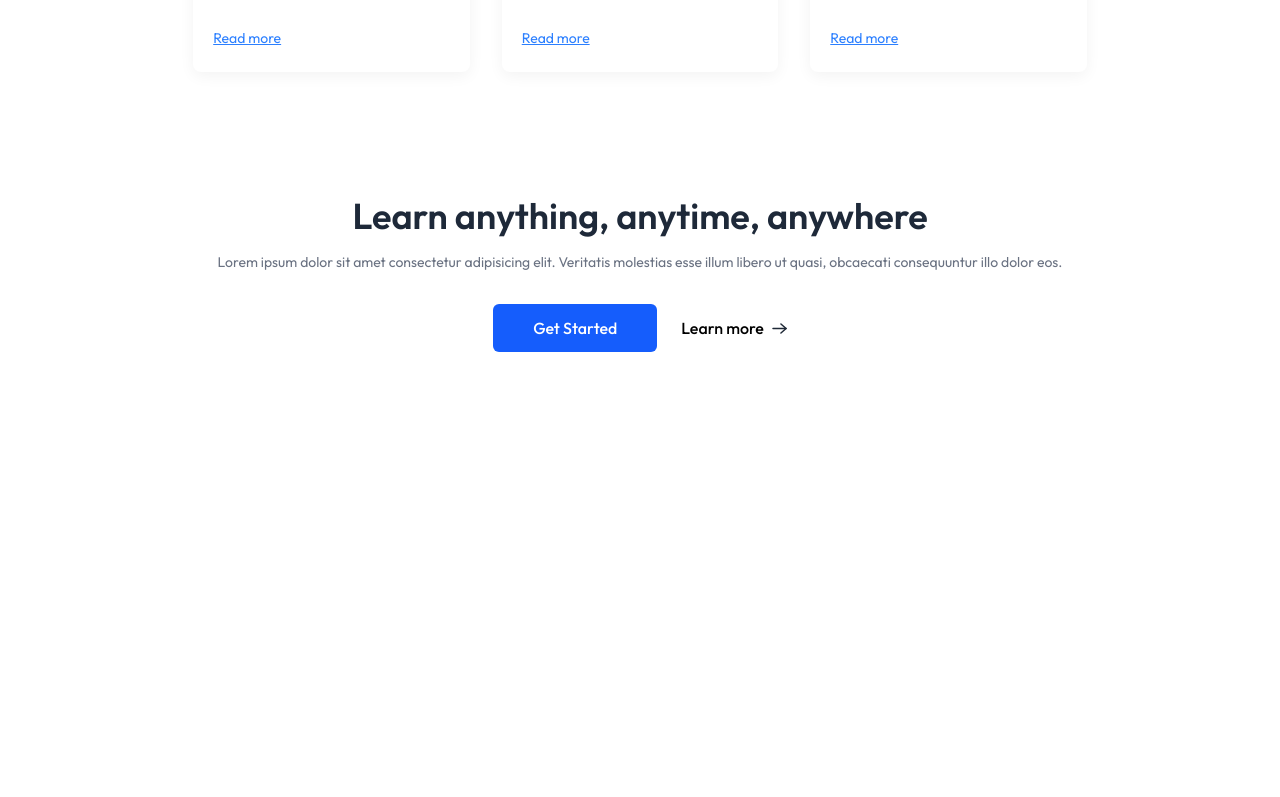
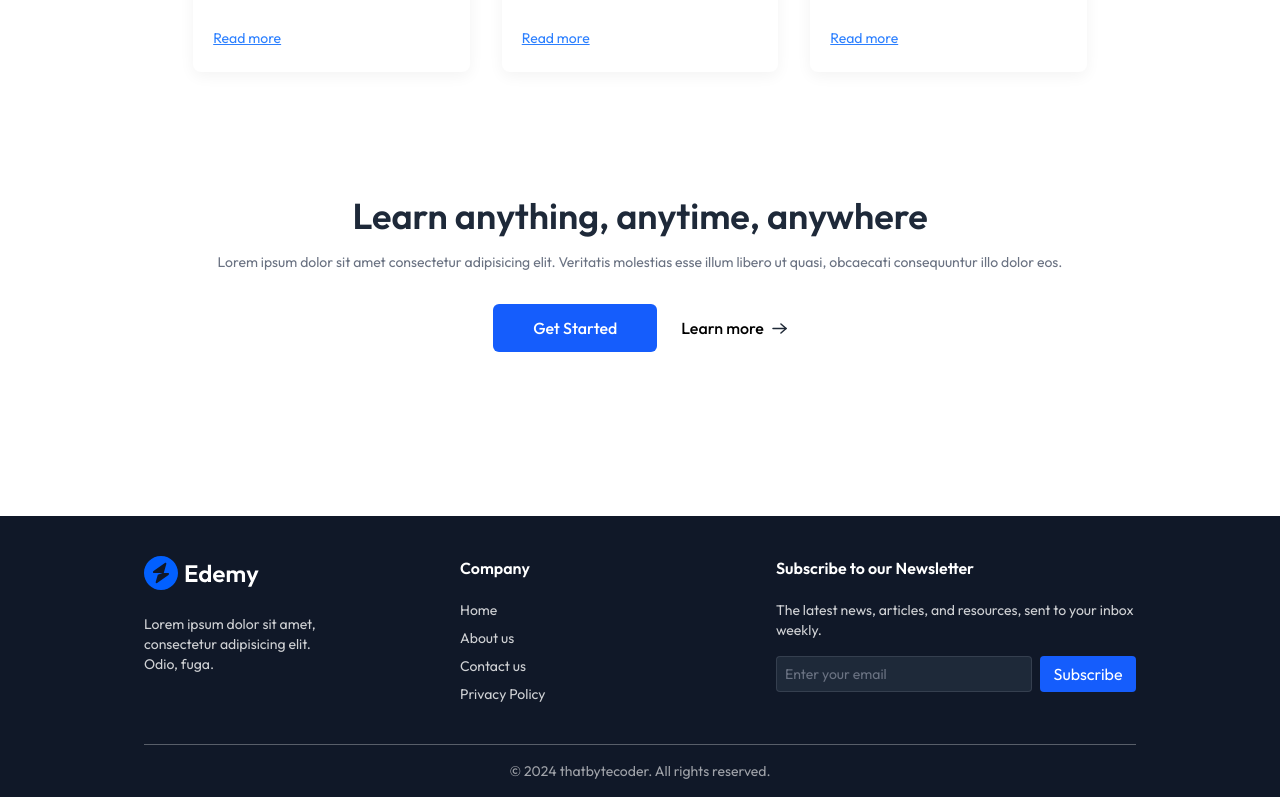
Before and after one commit to shivanshpathak01/LMS-Portal, a React (Vite) app in the folder client/: page / in a window 1280 px wide. Shown: the part 1790-2587 px from the top of the page. Before the commit the page ends 2238 px from the top, so only its background shows below. Built offline with nearby package versions, Linux system fonts and the light colour scheme; no server answers.

Commit message:
Footer done

```diff
--- a/client/src/components/student/Footer.jsx
+++ b/client/src/components/student/Footer.jsx
@@ -1,8 +1,34 @@
 import React from 'react'
+import { assets } from '../../assets/assets'
 
 function Footer() {
   return (
-    <div>Footer</div>
+    <footer className='bg-gray-900 md:px-36 text-left w-full mt-10'>
+      <div className='flex flex-col md:flex-row items-start px-8 md:px-0 justify-center gap-10 md:gap-32 py-10 border-b border-white/30'>
+        <div className='flex flex-col md:items-start items-center w-full'>
+          <img src={assets.logo_dark} alt="logo" />
+          <p className='mt-6 text-center md:text-left text-sm text-white/80'>Lorem ipsum dolor sit amet, consectetur adipisicing elit. Odio, fuga.</p>
+        </div>
+        <div className='flex flex-col md:items-start items-center w-full'>
+          <h2 className='text-white mb-5 font-semibold'>Company</h2>
+          <ul className='flex md:flex-col w-full justify-between text-sm text-white/80 md:space-y-2'>
+            <li><a href="#">Home</a></li>
+            <li><a href="#">About us</a></li>
+            <li><a href="#">Contact us</a></li>
+            <li><a href="#">Privacy Policy</a></li>
+          </ul>
+        </div>
+        <div className='hidden md:flex flex-col items-start w-full'>
+          <h2 className='font-semibold text-white mb-5'>Subscribe to our Newsletter</h2>
+          <p className='text-sm text-white/80'>The latest news, articles, and resources, sent to your inbox weekly.</p>
+          <div className='flex items-center gap-2 pt-4'>
+            <input type="email" placeholder='Enter your email' className='border border-gray-500/30 bg-gray-800 text-gray-500 placeholder-gray-500 outline-none w-64 h-9 rounded px-2 text-sm' />
+            <button className='bg-blue-600 w-24 h-9 text-white rounded '>Subscribe</button>
+          </div>
+        </div>
+      </div>
+      <p className='py-4 text-center text-xs md:text-sm text-white/60'>&copy; 2024 thatbytecoder. All rights reserved.</p>
+    </footer>
   )
 }
 
--- a/client/src/pages/student/Home.jsx
+++ b/client/src/pages/student/Home.jsx
@@ -4,6 +4,7 @@
 import CoursesSection from '../../components/student/CoursesSection'
 import TestimonialsSection from '../../components/student/TestimonialsSection'
 import CallToAction from '../../components/student/CallToAction'
+import Footer from '../../components/student/Footer'
 
 function Home() {
   return (
@@ -13,6 +14,7 @@
       <CoursesSection/>
       <TestimonialsSection/>
       <CallToAction/>
+      <Footer/>
     </div>
   )
 }
```
